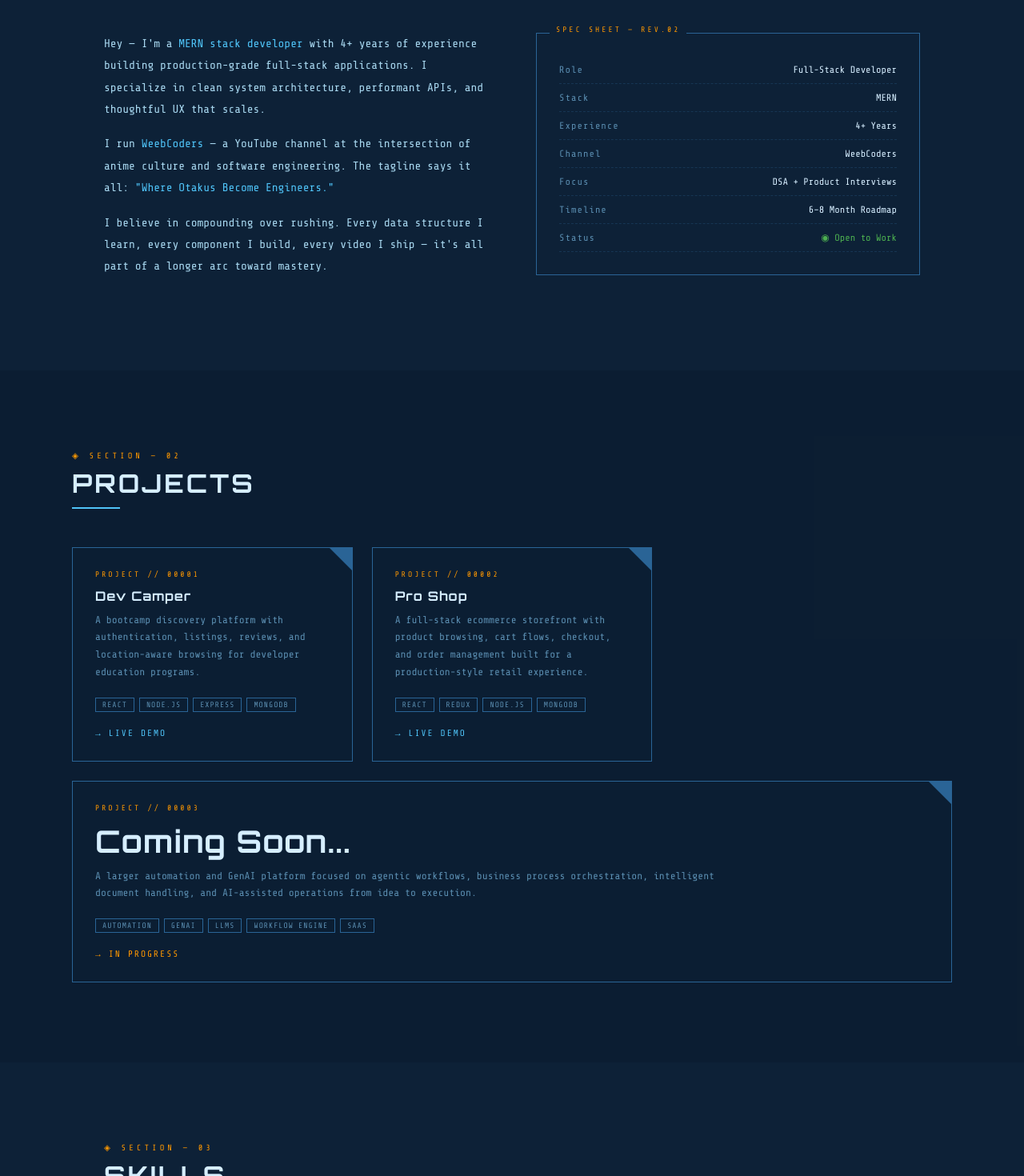
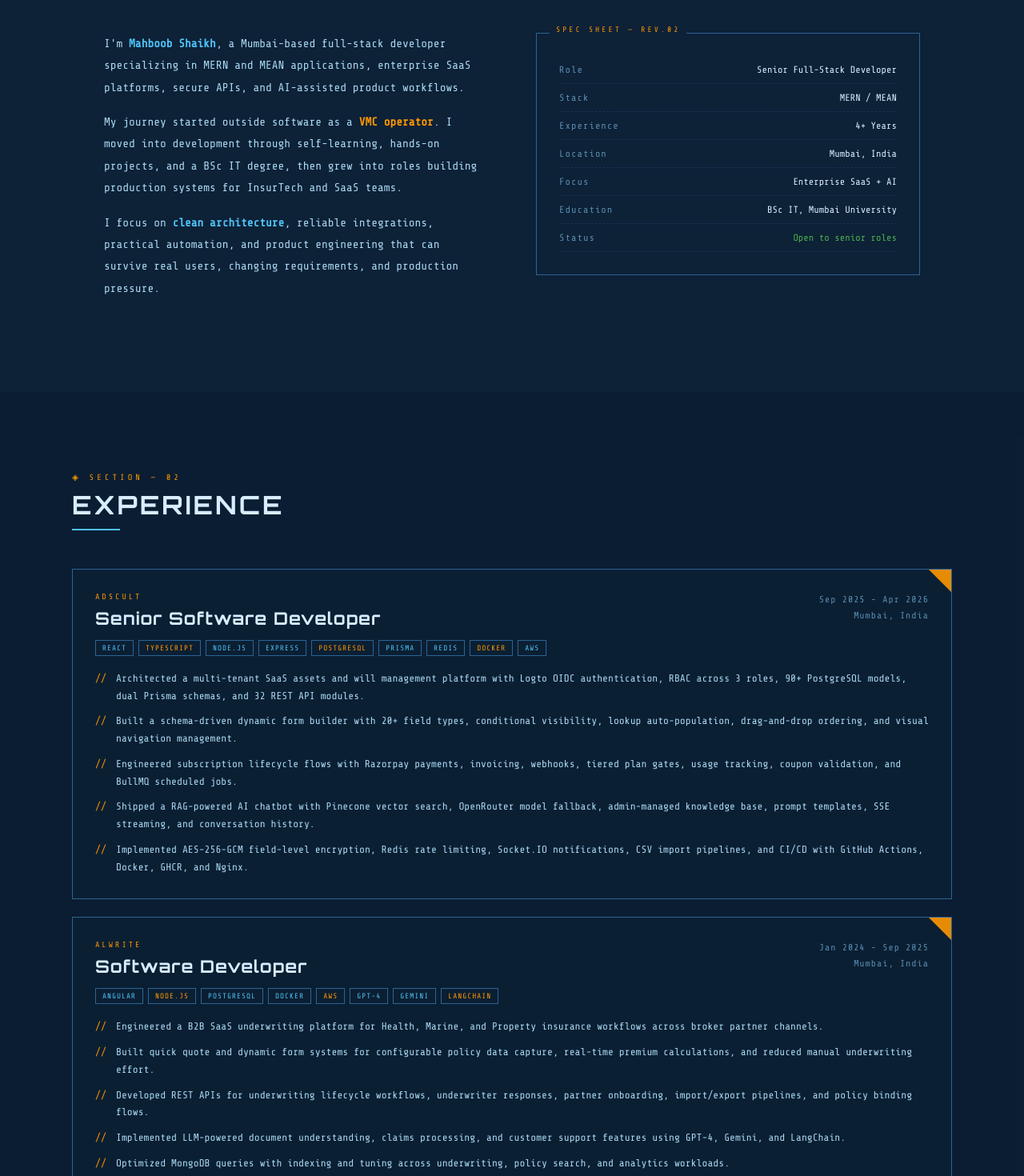
Before and after one commit to shaikhm357/portfolio-website, a React (Vite) app: page / in a window 1280 px wide. Shown: the part 980-2450 px from the top of the page at 80% size. Built offline with nearby package versions, Linux system fonts and the light colour scheme.

Commit message:
add realistic the content

```diff
--- a/src/App.jsx
+++ b/src/App.jsx
@@ -3,9 +3,9 @@ import CursonrDot from "./components/layouts/CursonrDot";
 import Navbar from "./components/layouts/Navbar";
 import Hero from "./components/sections/Hero";
 import About from "./components/sections/About";
+import Experience from "./components/sections/Experience";
 import Project from "./components/sections/Project";
 import Skill from "./components/sections/Skill";
-import YouTube from "./components/sections/YouTube";
 import Contact from "./components/sections/Contact";
 import Footer from "./components/layouts/Footer";
 import { useScrollReveal } from "./hooks/useScrollReveal";
@@ -27,9 +27,9 @@ const App = () => {
       <main>
         <Hero />
         <About />
+        <Experience />
         <Project />
         <Skill />
-        <YouTube />
         <Contact />
       </main>
 
--- a/src/components/layouts/Footer.jsx
+++ b/src/components/layouts/Footer.jsx
@@ -15,7 +15,7 @@ const Footer = () => {
       }}
     >
       <div>
-        ◈ <span style={{ color: "var(--accent)" }}>WEEBCODERS</span> — PORTFOLIO
+        ◈ <span style={{ color: "var(--accent)" }}>MAHBOOB SHAIKH</span> — PORTFOLIO
         v2.0
       </div>
       <div className="hide-mobile">
--- a/src/components/sections/About.jsx
+++ b/src/components/sections/About.jsx
@@ -32,9 +32,15 @@ const About = () => {
             >
               {segments.map((seg, j) =>
                 j % 2 === 1 ? (
-                  <span key={j} style={{ color: "var(--accent)" }}>
+                  <strong
+                    key={j}
+                    style={{
+                      color: i % 2 === 0 ? "var(--accent)" : "var(--accent2)",
+                      fontWeight: 700,
+                    }}
+                  >
                     {seg}
-                  </span>
+                  </strong>
                 ) : (
                   seg
                 )
--- a/src/components/sections/Contact.jsx
+++ b/src/components/sections/Contact.jsx
@@ -37,13 +37,18 @@ const Contact = () => {
 
   const contactItems = [
     {
+      label: "Phone",
+      value: CONTACT_DATA.phone,
+      href: `tel:${CONTACT_DATA.phone.replace(/-/g, "")}`,
+    },
+    {
       label: "Email",
       value: CONTACT_DATA.email,
       href: `mailto:${CONTACT_DATA.email}`,
     },
-    { label: "GitHub", value: CONTACT_DATA.github, href: "#" },
-    { label: "LinkedIn", value: CONTACT_DATA.linkedin, href: "#" },
-    { label: "YouTube", value: CONTACT_DATA.youtube, href: "#" },
+    { label: "GitHub", value: CONTACT_DATA.github, href: `https://${CONTACT_DATA.github}` },
+    { label: "LinkedIn", value: CONTACT_DATA.linkedin, href: `https://www.${CONTACT_DATA.linkedin}` },
+    { label: "Location", value: CONTACT_DATA.location, href: "#" },
     {
       label: "Resume",
       value: "Download PDF ↓",
@@ -190,6 +195,9 @@ const Contact = () => {
                 {label}
               </span>
               <span style={{ fontSize: ".82rem", color: "var(--accent)" }}>
+                {href === "#" ? (
+                  value
+                ) : (
                   <a
                     href={href}
                     download={download}
@@ -201,6 +209,7 @@ const Contact = () => {
                   >
                     {value}
                   </a>
+                )}
               </span>
             </div>
           ))}
--- /dev/null
+++ b/src/components/sections/Experience.jsx
@@ -0,0 +1,139 @@
+import SectionHeader from "../ui_premitives/SectionHeader";
+import { EXPERIENCE_DATA } from "../../constants/portfolio";
+
+const Experience = () => {
+  return (
+    <section
+      id="experience"
+      className="page-section band-section"
+      style={{
+        maxWidth: "100%",
+        background: "rgba(10,25,44,.4)",
+        padding: "100px 80px",
+      }}
+    >
+      <div style={{ maxWidth: 1100, margin: "0 auto" }}>
+        <SectionHeader number="02" title="Experience" />
+        <div style={{ display: "grid", gap: 22 }}>
+          {EXPERIENCE_DATA.map((job) => (
+            <article
+              key={`${job.company}-${job.role}`}
+              className="experience-card reveal"
+              style={{
+                border: "1px solid var(--line)",
+                background: "rgba(13,33,55,.52)",
+                padding: 28,
+                position: "relative",
+                overflow: "hidden",
+              }}
+            >
+              <span
+                style={{
+                  position: "absolute",
+                  top: 0,
+                  right: 0,
+                  width: 0,
+                  height: 0,
+                  borderStyle: "solid",
+                  borderWidth: "0 28px 28px 0",
+                  borderColor: "transparent var(--accent2) transparent transparent",
+                  opacity: 0.9,
+                }}
+              />
+              <div
+                style={{
+                  display: "flex",
+                  justifyContent: "space-between",
+                  gap: 18,
+                  flexWrap: "wrap",
+                  marginBottom: 14,
+                }}
+              >
+                <div>
+                  <div
+                    style={{
+                      color: "var(--accent2)",
+                      fontSize: ".62rem",
+                      letterSpacing: "3px",
+                      textTransform: "uppercase",
+                      marginBottom: 8,
+                    }}
+                  >
+                    {job.company}
+                  </div>
+                  <h3
+                    style={{
+                      color: "var(--white)",
+                      fontFamily: "var(--font-display)",
+                      fontSize: "clamp(1rem, 2vw, 1.35rem)",
+                      letterSpacing: "1px",
+                    }}
+                  >
+                    {job.role}
+                  </h3>
+                </div>
+                <div
+                  style={{
+                    color: "var(--text-dim)",
+                    fontSize: ".72rem",
+                    letterSpacing: "1px",
+                    textAlign: "right",
+                    lineHeight: 1.7,
+                  }}
+                >
+                  <div>{job.period}</div>
+                  <div>{job.location}</div>
+                </div>
+              </div>
+
+              <div
+                style={{
+                  display: "flex",
+                  flexWrap: "wrap",
+                  gap: 6,
+                  marginBottom: 18,
+                }}
+              >
+                {job.stack.map((item, index) => (
+                  <span
+                    key={item}
+                    style={{
+                      fontSize: ".58rem",
+                      padding: "4px 8px",
+                      border: "1px solid var(--line)",
+                      color: index % 3 === 1 ? "var(--accent2)" : "var(--accent)",
+                      letterSpacing: "1px",
+                      textTransform: "uppercase",
+                    }}
+                  >
+                    {item}
+                  </span>
+                ))}
+              </div>
+
+              <ul
+                style={{
+                  display: "grid",
+                  gap: 10,
+                  listStyle: "none",
+                  color: "var(--text)",
+                  fontSize: ".8rem",
+                  lineHeight: 1.7,
+                }}
+              >
+                {job.points.map((point) => (
+                  <li key={point} style={{ display: "grid", gridTemplateColumns: "18px 1fr", gap: 8 }}>
+                    <span style={{ color: "var(--accent2)" }}>//</span>
+                    <span>{point}</span>
+                  </li>
+                ))}
+              </ul>
+            </article>
+          ))}
+        </div>
+      </div>
+    </section>
+  );
+};
+
+export default Experience;
--- a/src/components/sections/Project.jsx
+++ b/src/components/sections/Project.jsx
@@ -14,7 +14,7 @@ const Project = () => {
       }}
     >
       <div style={{ maxWidth: 1100, margin: "0 auto" }}>
-        <SectionHeader number="02" title="Projects" />
+        <SectionHeader number="03" title="Projects" />
         <div
           style={{
             display: "grid",
--- a/src/components/sections/Skill.jsx
+++ b/src/components/sections/Skill.jsx
@@ -11,7 +11,7 @@ const Skill = () => {
       className="page-section"
       style={{ padding: "100px 40px", maxWidth: 1100, margin: "0 auto" }}
     >
-      <SectionHeader number="03" title="Skills" />
+      <SectionHeader number="04" title="Skills" />
       <div
         style={{
           display: "grid",
--- a/src/constants/portfolio.js
+++ b/src/constants/portfolio.js
@@ -1,81 +1,123 @@
 export const NAV_LINKS = [
   { label: "About", href: "#about" },
+  { label: "Experience", href: "#experience" },
   { label: "Projects", href: "#projects" },
   { label: "Skills", href: "#skills" },
-  { label: "YouTube", href: "#youtube" },
   { label: "Contact", href: "#contact" },
 ];
 
 export const HERO_DATA = {
-  role: "MERN Stack Developer",
+  role: "Senior Full-Stack Developer",
   headline: [
-    "Architecting Systems That Scale.",
-    "Shipping Platforms, Not Just Features.",
-    "Building SaaS. Integrating AI. Owning Outcomes.",
-    "Turning Ideas Into Production Ready Platforms.",
-    "Crafting Scalable Systems From Zero to Production.",
-    "Solving Complex Problems, One System at a Time.",
-    "Delivering Enterprise SaaS With AI at the Core.",
-    "Engineered for Scale. Built for Startups.",
-    "Transforming Startup Ideas Into Scalable Products.",
-    "Shipping Clean Code. Owning the Full Stack.",
+    "Building Enterprise SaaS Platforms.",
+    "Shipping Multi-Tenant Systems.",
+    "Engineering RAG Chatbots And APIs.",
+    "Owning Products From Zero To Production.",
+    "Scaling MERN And MEAN Applications.",
+    "Designing Secure Full-Stack Workflows.",
   ],
   accentWords: { Architecting: "accent", Scale: "accent2", AI: "accent2" },
   subtitle:
-    "Full-stack developer with 4+ years building enterprise SaaS platforms across InsurTech and FinTech — spanning multi-tenant architectures, dynamic form engines, subscription systems, and LLM-powered workflows. Deep hands-on experience across React, Angular, Node.js, and PostgreSQL, with a consistent track record of owning complex features end-to-end in fast-moving product teams.",
-  tags: ["MongoDB", "Express.js", "React", "Node.js", "JavaScript", "DSA"],
+    "Full-stack developer with 4+ years building enterprise SaaS platforms from scratch, including multi-tenant systems, robust API modules, dynamic form engines, subscription lifecycles, and RAG-powered chatbots. Expert across MERN and MEAN stacks with hands-on ownership from architecture to production deployment.",
+  tags: ["React", "Angular", "Node.js", "TypeScript", "PostgreSQL", "MongoDB", "Docker", "AWS"],
 };
 
 export const ABOUT_DATA = {
   paragraphs: [
     [
-      "Hey — I'm a ",
-      "MERN stack developer",
-      " with 4+ years of experience building production-grade full-stack applications. I specialize in clean system architecture, performant APIs, and thoughtful UX that scales.",
+      "I'm ",
+      "Mahboob Shaikh",
+      ", a Mumbai-based full-stack developer specializing in MERN and MEAN applications, enterprise SaaS platforms, secure APIs, and AI-assisted product workflows.",
     ],
     [
-      "I run ",
-      "WeebCoders",
-      " — a YouTube channel at the intersection of anime culture and software engineering. The tagline says it all: ",
-      '"Where Otakus Become Engineers."',
+      "My journey started outside software as a ",
+      "VMC operator",
+      ". I moved into development through self-learning, hands-on projects, and a BSc IT degree, then grew into roles building production systems for InsurTech and SaaS teams.",
     ],
     [
-      "I believe in compounding over rushing. Every data structure I learn, every component I build, every video I ship — it's all part of a longer arc toward mastery.",
+      "I focus on ",
+      "clean architecture",
+      ", reliable integrations, practical automation, and product engineering that can survive real users, changing requirements, and production pressure.",
     ],
   ],
   specs: [
-    { key: "Role", value: "Full-Stack Developer" },
-    { key: "Stack", value: "MERN" },
+    { key: "Role", value: "Senior Full-Stack Developer" },
+    { key: "Stack", value: "MERN / MEAN" },
     { key: "Experience", value: "4+ Years" },
-    { key: "Channel", value: "WeebCoders" },
-    { key: "Focus", value: "DSA + Product Interviews" },
-    { key: "Timeline", value: "6–8 Month Roadmap" },
-    { key: "Status", value: "◉ Open to Work", green: true },
+    { key: "Location", value: "Mumbai, India" },
+    { key: "Focus", value: "Enterprise SaaS + AI" },
+    { key: "Education", value: "BSc IT, Mumbai University" },
+    { key: "Status", value: "Open to senior roles", green: true },
   ],
 };
+
+export const EXPERIENCE_DATA = [
+  {
+    role: "Senior Software Developer",
+    company: "AdsCult",
+    period: "Sep 2025 - Apr 2026",
+    location: "Mumbai, India",
+    stack: ["React", "TypeScript", "Node.js", "Express", "PostgreSQL", "Prisma", "Redis", "Docker", "AWS"],
+    points: [
+      "Architected a multi-tenant SaaS assets and will management platform with Logto OIDC authentication, RBAC across 3 roles, 90+ PostgreSQL models, dual Prisma schemas, and 32 REST API modules.",
+      "Built a schema-driven dynamic form builder with 20+ field types, conditional visibility, lookup auto-population, drag-and-drop ordering, and visual navigation management.",
+      "Engineered subscription lifecycle flows with Razorpay payments, invoicing, webhooks, tiered plan gates, usage tracking, coupon validation, and BullMQ scheduled jobs.",
+      "Shipped a RAG-powered AI chatbot with Pinecone vector search, OpenRouter model fallback, admin-managed knowledge base, prompt templates, SSE streaming, and conversation history.",
+      "Implemented AES-256-GCM field-level encryption, Redis rate limiting, Socket.IO notifications, CSV import pipelines, and CI/CD with GitHub Actions, Docker, GHCR, and Nginx.",
+    ],
+  },
+  {
+    role: "Software Developer",
+    company: "Alwrite",
+    period: "Jan 2024 - Sep 2025",
+    location: "Mumbai, India",
+    stack: ["Angular", "Node.js", "PostgreSQL", "Docker", "AWS", "GPT-4", "Gemini", "LangChain"],
+    points: [
+      "Engineered a B2B SaaS underwriting platform for Health, Marine, and Property insurance workflows across broker partner channels.",
+      "Built quick quote and dynamic form systems for configurable policy data capture, real-time premium calculations, and reduced manual underwriting effort.",
+      "Developed REST APIs for underwriting lifecycle workflows, underwriter responses, partner onboarding, import/export pipelines, and policy binding flows.",
+      "Implemented LLM-powered document understanding, claims processing, and customer support features using GPT-4, Gemini, and LangChain.",
+      "Optimized MongoDB queries with indexing and tuning across underwriting, policy search, and analytics workloads.",
+    ],
+  },
+  {
+    role: "Backend Developer",
+    company: "Finclusion Solutions Pvt Ltd",
+    period: "Jul 2021 - Oct 2023",
+    location: "Mumbai, India",
+    stack: ["Node.js", "Fastify", "FeathersJS", "Microservices", "Keycloak", "Camunda 8", "Docker"],
+    points: [
+      "Designed Node.js microservices using Fastify and FeathersJS for distributed insurance product platforms.",
+      "Owned booking and dynamic form services for configurable workflows across Health, Life, and General insurance products.",
+      "Built transformation and orchestration layers for third-party insurer, regulatory, and client-specific API integrations.",
+      "Implemented Keycloak SSO, RBAC, token management, centralized user provisioning, and consistent inter-service error handling.",
+      "Delivered a Camunda 8 BPMN MVP for claims and underwriting automation and containerized services with Docker Compose.",
+    ],
+  },
+];
 
 export const PROJECTS_DATA = [
   {
     num: "001",
-    name: "Dev Camper",
-    desc: "A bootcamp discovery platform with authentication, listings, reviews, and location-aware browsing for developer education programs.",
-    stack: ["React", "Node.js", "Express", "MongoDB"],
+    name: "E-Commerce Platform",
+    desc: "Full-stack retail platform with product catalog, cart, JWT authentication, order flows, and Razorpay payment integration.",
+    stack: ["React", "Node.js", "Express", "MongoDB", "Razorpay"],
+    demo: "https://myecom-1cz0.onrender.com/",
+  },
+  {
+    num: "002",
+    name: "DevCamper",
+    desc: "RESTful API platform for coding bootcamp listings with JWT authentication, role-based authorization, enrollment management, and MongoDB-backed resources.",
+    stack: ["Node.js", "Express", "MongoDB", "JWT"],
     demo: "https://dev-camper.onrender.com/",
   },
   {
-    num: "002",
-    name: "Pro Shop",
-    desc: "A full-stack ecommerce storefront with product browsing, cart flows, checkout, and order management built for a production-style retail experience.",
-    stack: ["React", "Redux", "Node.js", "MongoDB"],
-    demo: "https://myecom-1cz0.onrender.com/",
-  },
-  {
     num: "003",
-    name: "Coming Soon...",
-    desc: "A larger automation and GenAI platform focused on agentic workflows, business process orchestration, intelligent document handling, and AI-assisted operations from idea to execution.",
-    stack: ["Automation", "GenAI", "LLMs", "Workflow Engine", "SaaS"],
+    name: "Agentic AI Systems (Coming Soon...)",
+    desc: "Next-generation SaaS powered by autonomous agents, contextual knowledge pipelines, and scalable architecture.",
+    stack: ["SaaS", "RAG", "Pinecone", "Prisma", "BullMQ", "Socket.IO", "Docker"],
     featured: true,
-    status: "In Progress",
+    status: "Comming Soon...",
   },
 ];
 
@@ -83,25 +125,37 @@ export const SKILLS_DATA = [
   {
     category: "Frontend",
     items: [
-      { name: "React.js", pct: 85 },
-      { name: "JavaScript", pct: 80 },
+      { name: "React.js", pct: 90 },
+      { name: "Angular", pct: 82 },
+      { name: "TypeScript", pct: 84 },
       { name: "HTML / CSS", pct: 90 },
     ],
   },
   {
     category: "Backend",
     items: [
-      { name: "Node.js", pct: 78 },
-      { name: "Express.js", pct: 75 },
-      { name: "REST APIs", pct: 80 },
+      { name: "Node.js", pct: 92 },
+      { name: "Express / Fastify", pct: 88 },
+      { name: "REST APIs", pct: 90 },
+      { name: "Microservices", pct: 82 },
     ],
   },
   {
-    category: "Database & Tools",
+    category: "Data & DevOps",
     items: [
-      { name: "MongoDB", pct: 72 },
-      { name: "Git / GitHub", pct: 82 },
-      { name: "DSA (JS)", pct: 50 },
+      { name: "PostgreSQL", pct: 86 },
+      { name: "MongoDB", pct: 84 },
+      { name: "Redis", pct: 76 },
+      { name: "Docker / AWS", pct: 78 },
+    ],
+  },
+  {
+    category: "AI & Security",
+    items: [
+      { name: "LangChain / RAG", pct: 80 },
+      { name: "Pinecone", pct: 74 },
+      { name: "JWT / OAuth2 / RBAC", pct: 88 },
+      { name: "Keycloak / Logto", pct: 78 },
     ],
   },
 ];
@@ -142,9 +196,10 @@ export const YOUTUBE_DATA = {
 };
 
 export const CONTACT_DATA = {
-  email: "hello@weebcoders.dev",
-  github: "github.com/weebcoders",
-  linkedin: "linkedin.com/in/weebcoders",
-  youtube: "youtube.com/@WeebCoders",
-  resume: "#",
+  email: "shaikhm357@gmail.com",
+  phone: "720-816-8601",
+  github: "github.com/shaikhm357",
+  linkedin: "linkedin.com/in/mahboobshaikh-248139120",
+  location: "Mumbai, Maharashtra, India",
+  resume: "/Sr_Developer_Mahboob.pdf",
 };
--- a/src/hooks/useCursorDot.js
+++ b/src/hooks/useCursorDot.js
@@ -2,6 +2,7 @@ import { useEffect } from "react";
 
 export function useCursorDot() {
   useEffect(() => {
+    if (window.matchMedia("(pointer: coarse)").matches) return;
     const dot = document.getElementById("cursor-dot");
     if (!dot) return;
     const move = (e) => {
```
Also changed, not shown: src/components/sections/Hero.jsx (+4 -4 lines), 1 other file (tests, documents, lock files or other folders). Lines whose indentation alone changed are shown as unchanged.
